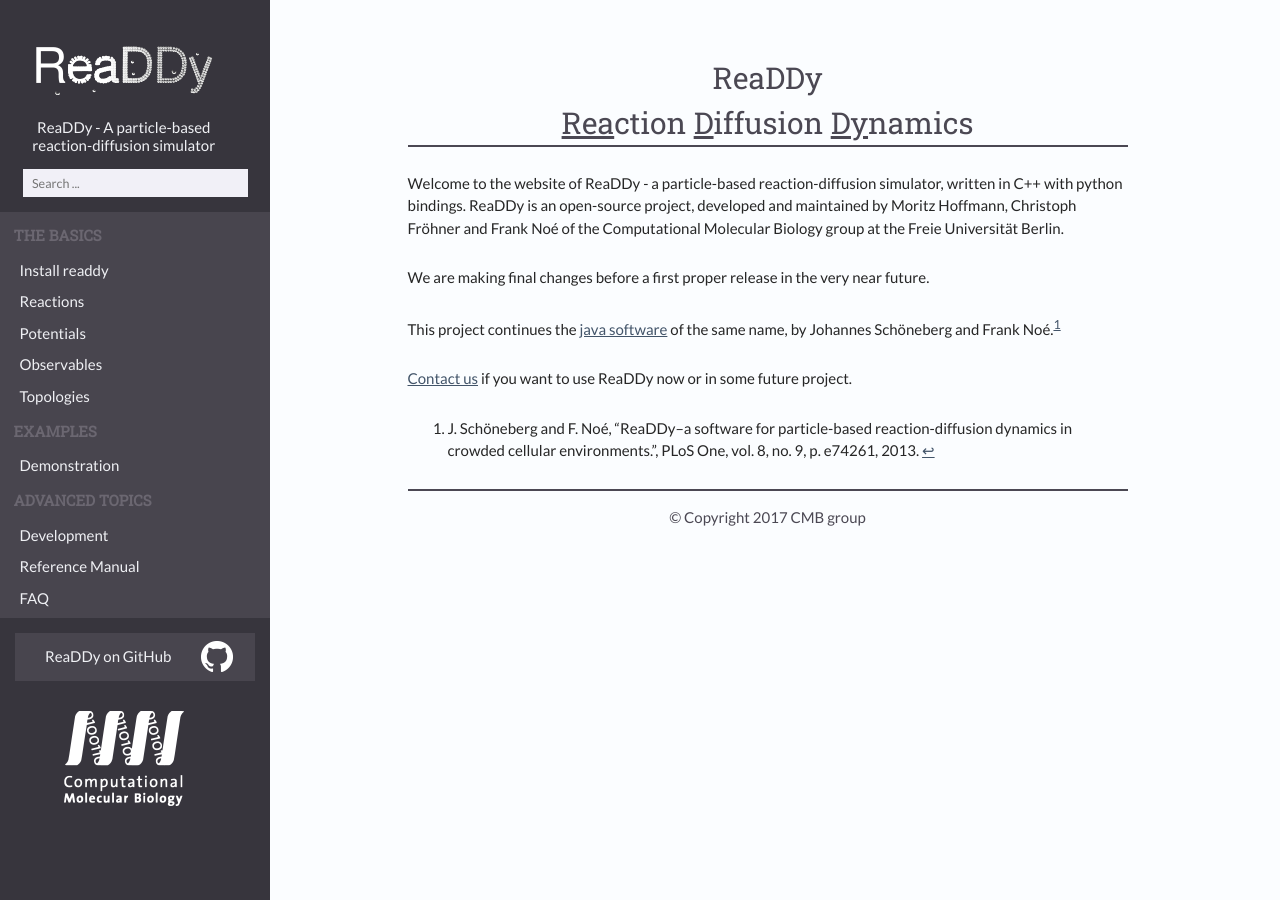
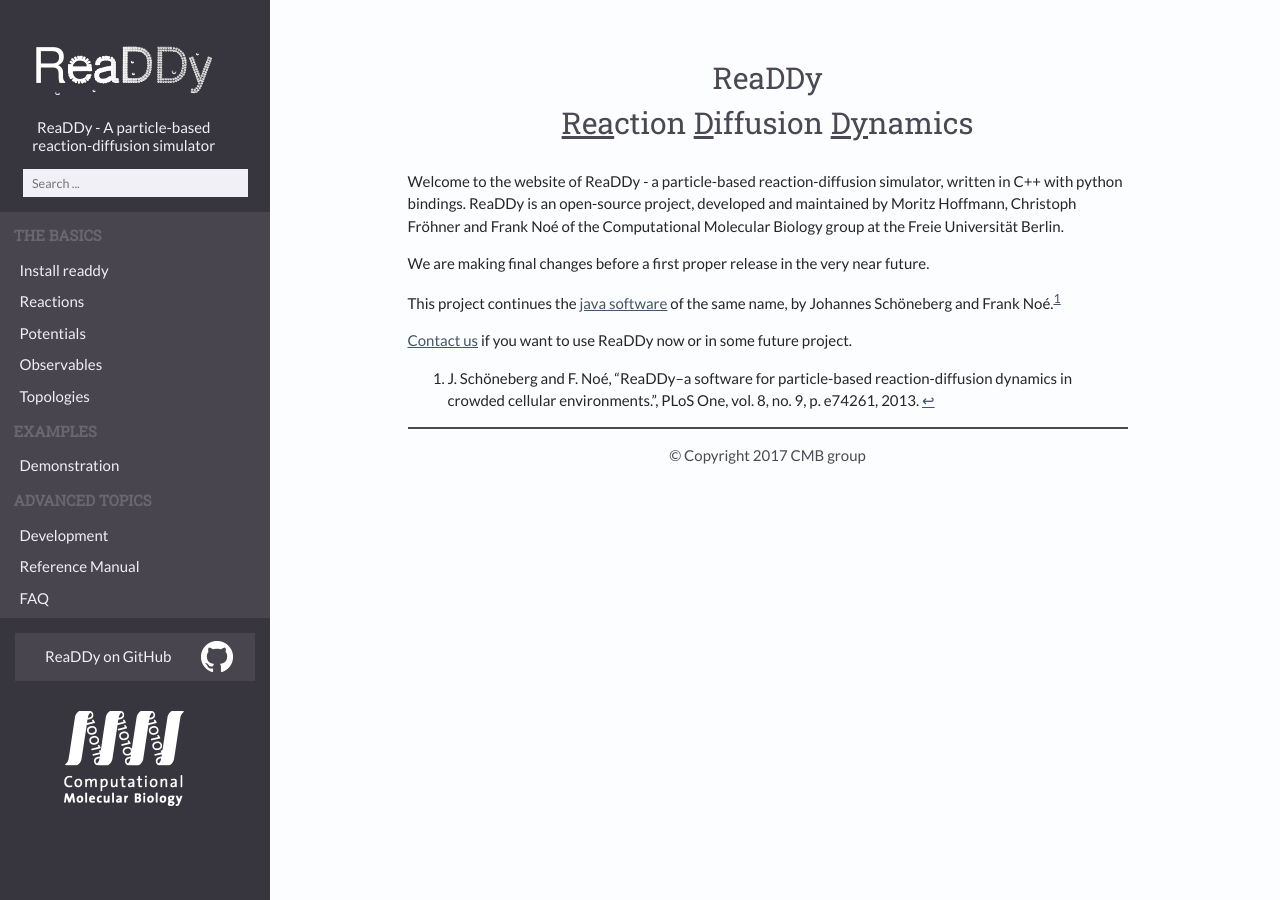
Before and after one commit to readdy/readdy_documentation, a Jekyll site: the page built from readdy_documentation/index.md, in a window 1280 px wide. Built offline with Jekyll 4.4.1, drawn with Linux system fonts in a browser that asks for light colours.

Commit message:
fixes in layout

```diff
--- a/readdy_documentation/_layouts/homepage.html
+++ b/readdy_documentation/_layouts/homepage.html
@@ -2,6 +2,6 @@
 layout: default
 ---
 
-<div class="centered"><h1>ReaDDy <br><u>Rea</u>ction <u>D</u>iffusion <u>Dy</u>namics</h1></div>
+<div class="centered"><h1 style="border-bottom: none">ReaDDy <br><u>Rea</u>ction <u>D</u>iffusion <u>Dy</u>namics</h1></div>
 
     {{ content }}
--- a/readdy_documentation/_sass/_main.scss
+++ b/readdy_documentation/_sass/_main.scss
@@ -50,10 +50,6 @@
   }
 }
 
-.main p {
-  margin-bottom: 1.8rem;
-}
-
 .main ul {
   margin-bottom: 1.8rem;
 }
@@ -75,7 +71,7 @@
 .main h2 {
   font-size: 1.5rem;
   margin-bottom: 1.2rem;
-  margin-top: 0;
+  margin-top: 0.5rem;
 }
 
 .main h3 {
```
